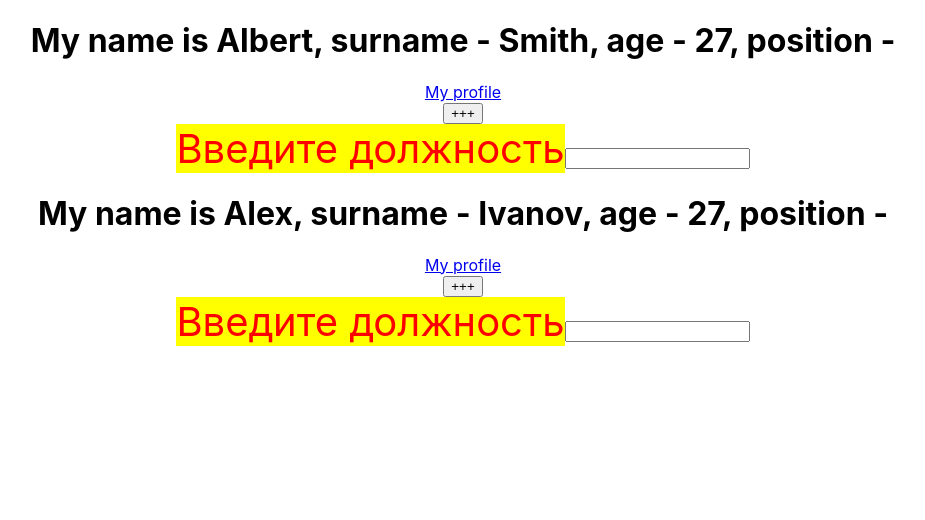
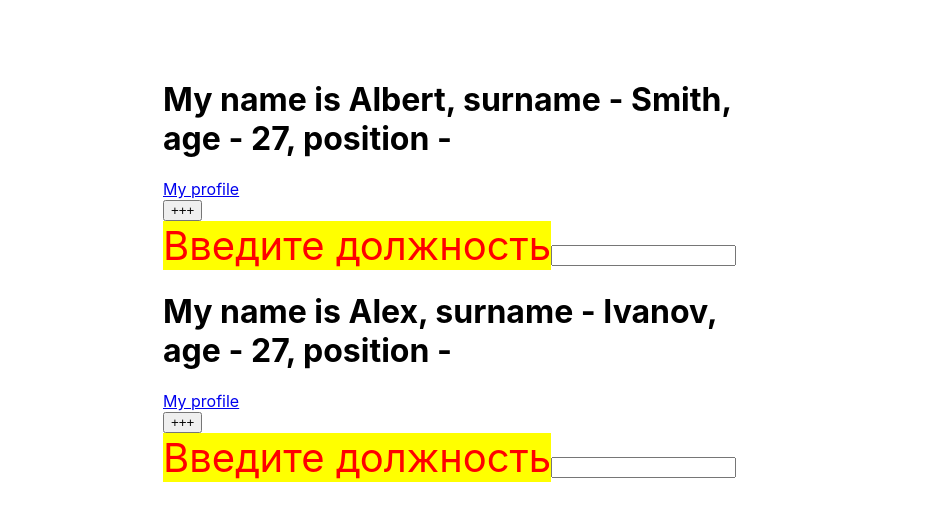
Before and after one commit to B3RTY52/React-tests, a React (Create React App) app in the folder props-tests/: page / in a window 1280 px wide. Shown: the top 520 px of the page, without its empty margins (177-1102 px from the left). Built offline with nearby package versions, Linux system fonts and the light colour scheme.

Commit message:
new style method-2

```diff
--- a/package.json
+++ b/package.json
@@ -1,5 +1,6 @@
 {
   "dependencies": {
-    "sass": "^1.68.0"
+    "sass": "^1.68.0",
+    "styled-components": "^6.0.8"
   }
 }
--- a/props-tests/src/App.js
+++ b/props-tests/src/App.js
@@ -1,4 +1,6 @@
 import { Component, Fragment } from 'react';
+
+import styled from 'styled-components';
 import './App.css';
 import './App.scss';
 
@@ -82,12 +84,17 @@
   }
 }
 
+const Wrapper = styled.div`
+  width: 600px;
+  margin: 80px auto 0 auto;
+`;
+
 function App() {
   return (
-    <div className="App">
+    <Wrapper>
       <WhoAmI name="Albert" surname="Smith" link="facebook.com" />
       <WhoAmI name="Alex" surname="Ivanov" link="vk.com" />
-    </div>
+    </Wrapper>
   );
 }
 
```
Also changed, not shown: 1 other file (tests, documents, lock files or other folders).
